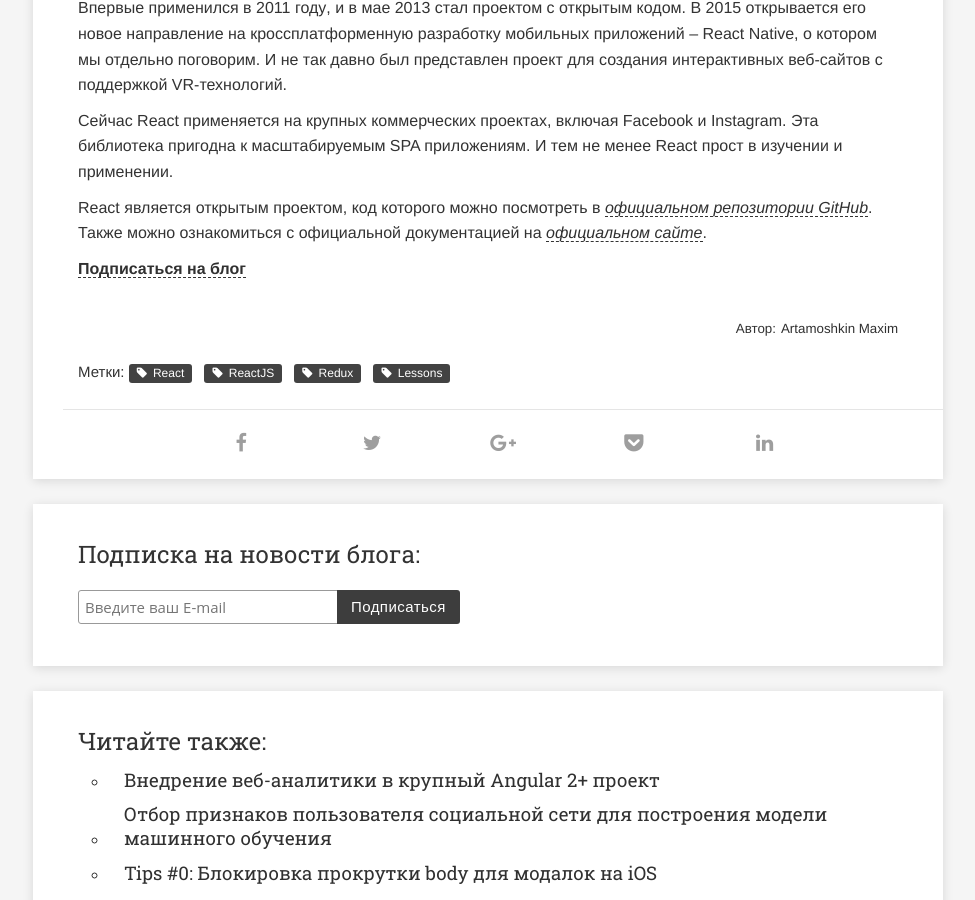
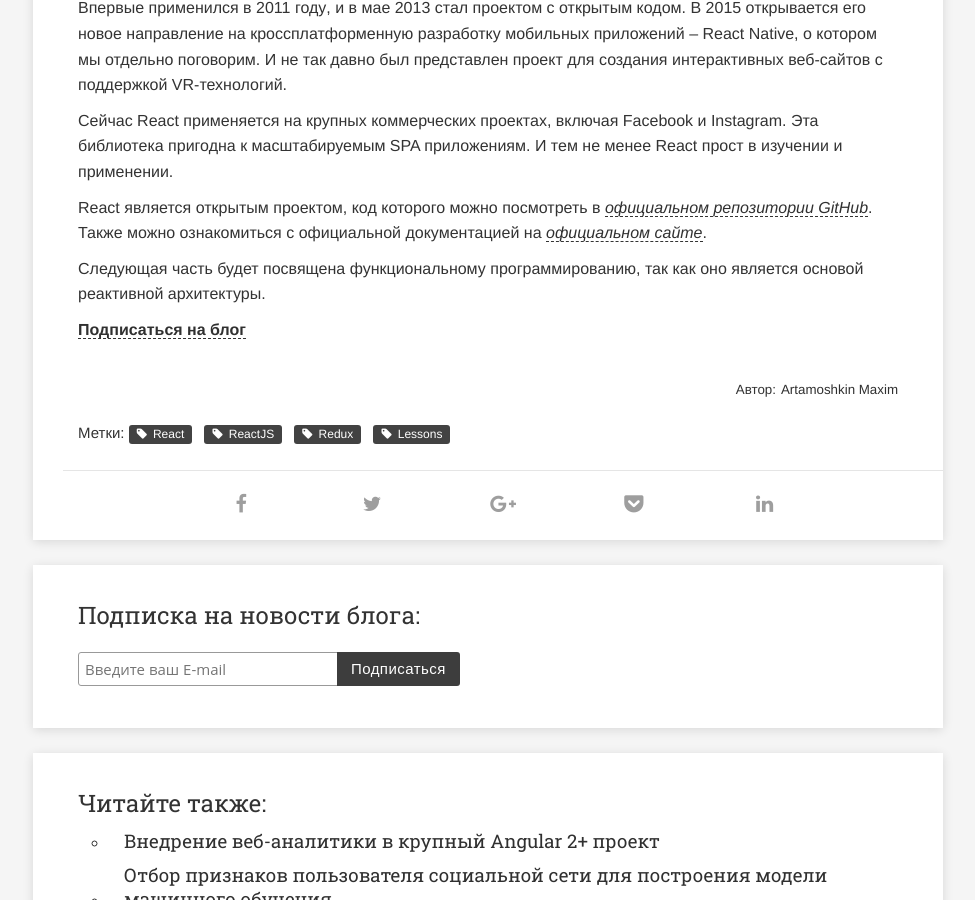
Before and after one commit to martamoshkin/blog.zverit.com, a Jekyll site: the page built from _posts/2018-02-04-react-lessons-introduction.md, in a window 1280 px wide and 900 px high, scrolled down 1538 px. Shown: the whole window, without its empty margins (152-1127 px from the left). Built offline with Jekyll 4.4.1, drawn with Linux system fonts in a browser that asks for light colours; comment, search, counter and statistics services are not loaded.

Commit message:
Update 2018-02-04-react-lessons-introduction.md

```diff
--- a/_posts/2018-02-04-react-lessons-introduction.md
+++ b/_posts/2018-02-04-react-lessons-introduction.md
@@ -40,4 +40,7 @@ description: "Этой публикацией я открываю цикл ст
 
 React является открытым проектом, код которого можно посмотреть в *[официальном репозитории GitHub](https://github.com/facebook/react "Официальный репозиторй ReactJS"){:target="_blank"}*. Также можно ознакомиться с официальной документацией на *[официальном сайте](https://reactjs.org/ "Официальный сайт ReactJS"){:target="_blank"}*.
 
+Следующая часть будет посвящена функциональному программированию, так как оно является основой реактивной архитектуры.
+
+
 **[Подписаться на блог](#subscribe "Подписаться на рассылку")**
```
